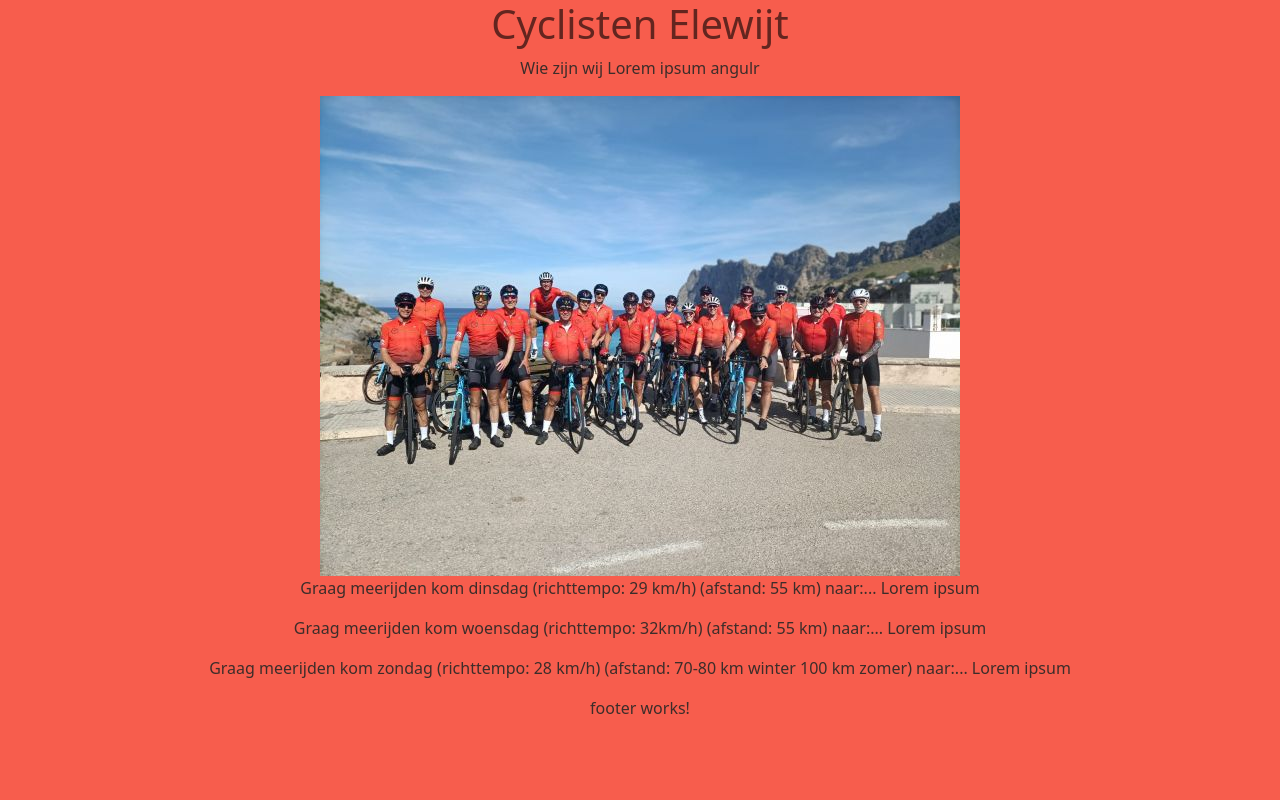
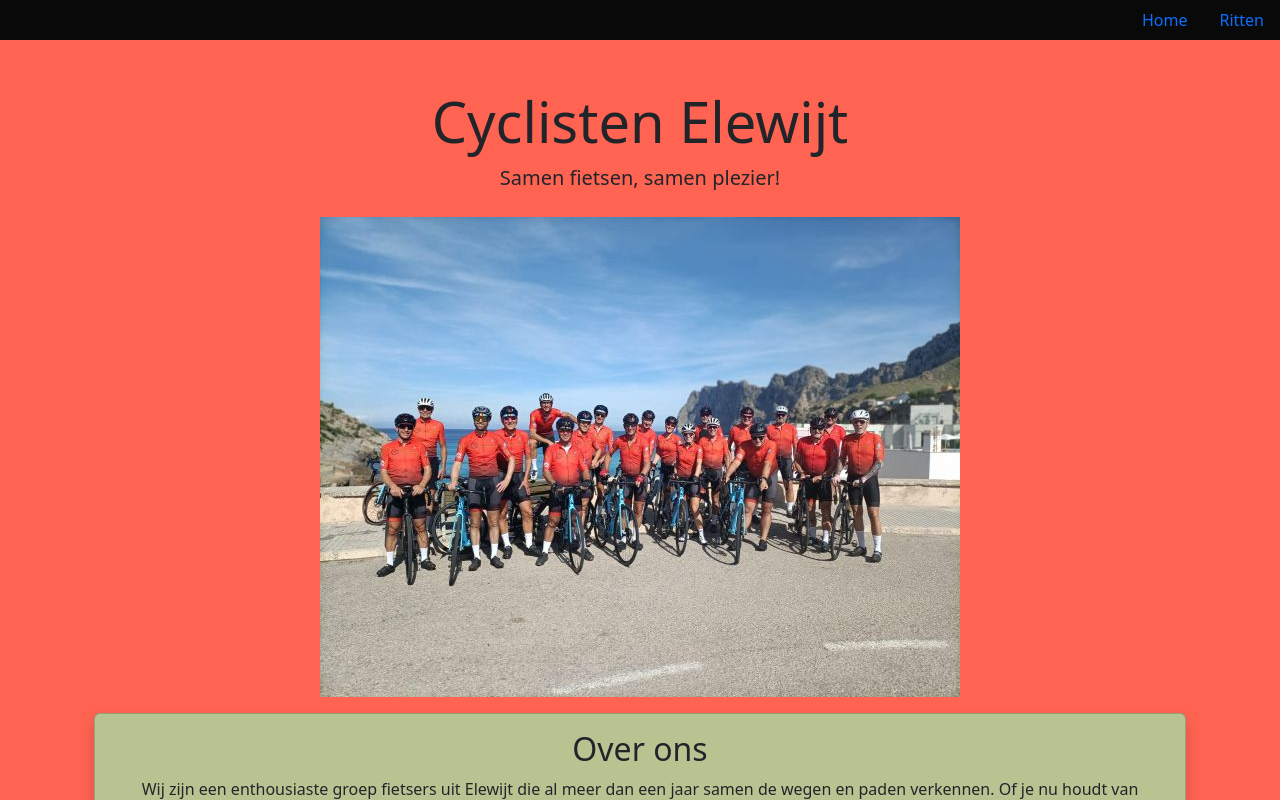
Before and after one commit to timaar/CyclistenElewijt, an Angular app: page / in a window 1280 px wide. Shown: the top 800 px of the page. Built offline with nearby package versions, Linux system fonts and the light colour scheme.

Commit message:
feat() using ng bootstrap

```diff
--- a/src/app/app.component.html
+++ b/src/app/app.component.html
@@ -1,11 +1,38 @@
+<app-navbar></app-navbar>
+
 <div class="container text-center">
-  <h1 class="text-primary-emphasis">Cyclisten Elewijt</h1>
-  <p class="text-body-primary">Wie zijn wij Lorem ipsum angulr</p>
+  <div class="container my-5">
+    <div class="text-center mb-4">
+      <h1 class="display-4">Cyclisten Elewijt</h1>
+      <p class="lead">Samen fietsen, samen plezier!</p>
+    </div>
 
-  <img src="images/cyclistenweb.jpg" alt="A description of the image" class="img-fluid">
+    <div style="margin-bottom: 1em;"><img src="images/cyclistenweb.jpg" alt="A description of the image" class="img-fluid">
+    </div>
 
-  <p class="text-body-primary">Graag meerijden kom dinsdag (richttempo: 29 km/h) (afstand: 55 km) naar:... Lorem ipsum</p>
-  <p class="text-body-primary">Graag meerijden kom woensdag (richttempo: 32km/h) (afstand: 55 km) naar:... Lorem ipsum</p>
-  <p class="text-body-primary">Graag meerijden kom zondag (richttempo: 28 km/h) (afstand: 70-80 km winter 100 km zomer) naar:... Lorem ipsum</p>
-  <app-footer></app-footer>
+    <div class="card shadow">
+      <div class="card-body">
+        <h2 class="card-title">Over ons</h2>
+        <p class="card-text">
+          Wij zijn een enthousiaste groep fietsers uit Elewijt die al meer dan een jaar samen de wegen en paden verkennen. Of je nu houdt van mountainbiken of koersfietsen, bij ons ben je van harte welkom!
+        </p>
+        <h3 class="mt-4">Onze wekelijkse ritten:</h3>
+        <ul class="list-group list-group-flush">
+          <li class="list-group-item"><strong>Zondag: </strong> Koersfiets (~90km) + Mountainbike (~50km). Afspraak in de <strong>Pater Penninckxstraat</strong>.</li>
+          <li class="list-group-item"><strong>Dinsdag:</strong> Koersfiets (~55km). Start om <strong>19:50</strong> aan de <strong>Hete Hoek (Kruispunt Lange Ravestraat met de Driesstraat)</strong>.</li>
+          <li class="list-group-item"><strong>Woensdag:</strong> Koersfiets (~60km). Samenkomst om <strong>20:00</strong> bij onze voorzitter in de Lange Ravestraat.</li>
+        </ul>
+        <p class="mt-4">
+          Wil je graag meefietsen? Sluit gerust aan bij een van onze ritten. Hoe meer fietsers, hoe meer vreugd! 🚴‍♂️🎉
+        </p>
+      </div>
+    </div>
+  </div>
+
+
+
+
+
 </div>
+
+<app-footer></app-footer>
--- a/src/app/app.component.ts
+++ b/src/app/app.component.ts
@@ -1,11 +1,12 @@
 import { Component } from '@angular/core';
 import { RouterOutlet } from '@angular/router';
 import {FooterComponent} from './footer/footer.component';
+import {NavbarComponent} from './navbar/navbar.component';
 
 @Component({
   selector: 'app-root',
   standalone: true,
-  imports: [RouterOutlet, FooterComponent],
+  imports: [RouterOutlet, FooterComponent, NavbarComponent],
   templateUrl: './app.component.html',
   styleUrl: './app.component.scss'
 })
--- a/src/app/footer/footer.component.html
+++ b/src/app/footer/footer.component.html
@@ -1 +1,3 @@
-<p>footer works!</p>
+<div class="nav bg-dark ">
+    <p class="text-secondary">Volg ons op Strava</p>
+</div>
--- /dev/null
+++ b/src/app/navbar/navbar.component.html
@@ -0,0 +1,10 @@
+<div class="bg-dark">
+<ul class="nav justify-content-end">
+  <li class="nav-item">
+    <a class="nav-link active" aria-current="page" href="#">Home</a>
+  </li>
+  <li class="nav-item">
+    <a class="nav-link" href="#">Ritten</a>
+  </li>
+</ul>
+</div>
--- a/src/color-palette.scss
+++ /dev/null
@@ -1,121 +0,0 @@
-// Note: Color palettes are generated from primary: #ff6352
-$_palettes: (
-  primary: (
-    0: #000000,
-    10: #410001,
-    20: #690002,
-    25: #7e0003,
-    30: #8f100c,
-    35: #a01e17,
-    40: #b12b21,
-    50: #d44436,
-    60: #f75d4d,
-    70: #ff8a7a,
-    80: #ffb4a9,
-    90: #ffdad5,
-    95: #ffedea,
-    98: #fff8f7,
-    99: #fffbff,
-    100: #ffffff,
-  ),
-  secondary: (
-    0: #000000,
-    10: #3d0503,
-    20: #5a1b14,
-    25: #69251e,
-    30: #773028,
-    35: #863c32,
-    40: #95473d,
-    50: #b35f54,
-    60: #d2786b,
-    70: #f19184,
-    80: #ffb4a9,
-    90: #ffdad5,
-    95: #ffedea,
-    98: #fff8f7,
-    99: #fffbff,
-    100: #ffffff,
-  ),
-  tertiary: (
-    0: #000000,
-    10: #281900,
-    20: #432c00,
-    25: #523600,
-    30: #604100,
-    35: #6f4b00,
-    40: #7f5600,
-    50: #9f6d00,
-    60: #c18500,
-    70: #e09f21,
-    80: #ffba3e,
-    90: #ffdeae,
-    95: #ffeeda,
-    98: #fff8f3,
-    99: #fffbff,
-    100: #ffffff,
-  ),
-  neutral: (
-    0: #000000,
-    10: #261816,
-    20: #3c2d2a,
-    25: #483735,
-    30: #544340,
-    35: #614e4b,
-    40: #6d5a57,
-    50: #87726f,
-    60: #a28c88,
-    70: #bea6a2,
-    80: #dac1bd,
-    90: #f7ddd9,
-    95: #ffedea,
-    98: #fff8f7,
-    99: #fffbff,
-    100: #ffffff,
-    4: #170b09,
-    6: #1d100e,
-    12: #2a1c1a,
-    17: #362624,
-    22: #41312f,
-    24: #463533,
-    87: #eed4d0,
-    92: #fde2de,
-    94: #ffe9e6,
-    96: #fff0ee,
-  ),
-  neutral-variant: (
-    0: #000000,
-    10: #2a1614,
-    20: #412b28,
-    25: #4d3632,
-    30: #5a413d,
-    35: #664c48,
-    40: #735854,
-    50: #8d706c,
-    60: #a98985,
-    70: #c5a49f,
-    80: #e2bfb9,
-    90: #ffdad5,
-    95: #ffedea,
-    98: #fff8f7,
-    99: #fffbff,
-    100: #ffffff,
-  ),
-  error: (
-    0: #000000,
-    10: #410002,
-    20: #690005,
-    25: #7e0007,
-    30: #93000a,
-    35: #a80710,
-    40: #ba1a1a,
-    50: #de3730,
-    60: #ff5449,
-    70: #ff897d,
-    80: #ffb4ab,
-    90: #ffdad6,
-    95: #ffedea,
-    98: #fff8f7,
-    99: #fffbff,
-    100: #ffffff,
-  ),
-);
--- a/src/index.html
+++ b/src/index.html
@@ -7,7 +7,7 @@
   <meta name="viewport" content="width=device-width, initial-scale=1">
   <link rel="icon" type="image/x-icon" href="favicon.ico">
 </head>
-<body class="bg-primary">
+<body class="bg-light">
   <app-root>
   </app-root>
 </body>
--- a/src/styles.scss
+++ b/src/styles.scss
@@ -1,26 +1,15 @@
-// Import the color-palette file (assuming it defines $_palettes)
-@import "color-palette";
+$white: #b8c392;
 
-// Map palette colors to Bootstrap variables
-$primary: map-get(map-get($_palettes, primary), 60);        // Primary color - core shade
-$secondary: map-get(map-get($_palettes, secondary), 70);    // Secondary color - slightly lighter for contrast
-$success: map-get(map-get($_palettes, tertiary), 60);       // Success color mapped to a friendly shade from tertiary
-$info: map-get(map-get($_palettes, neutral), 70);           // Info color using neutral for softer accents
-$warning: map-get(map-get($_palettes, tertiary), 80);       // Warning color with a bright accent
-$danger: map-get(map-get($_palettes, error), 60);           // Danger color using error palette
-$light: map-get(map-get($_palettes, neutral), 95);          // Light background color
-$dark: map-get(map-get($_palettes, neutral), 20);           // Dark color for contrast text and elements
-
-// Optionally, define gray shades used in Bootstrap by default
-$gray-100: map-get(map-get($_palettes, neutral), 95);
-$gray-200: map-get(map-get($_palettes, neutral), 90);
-$gray-300: map-get(map-get($_palettes, neutral), 80);
-$gray-400: map-get(map-get($_palettes, neutral), 70);
-$gray-500: map-get(map-get($_palettes, neutral), 60);
-$gray-600: map-get(map-get($_palettes, neutral), 50);
-$gray-700: map-get(map-get($_palettes, neutral), 40);
-$gray-800: map-get(map-get($_palettes, neutral), 30);
-$gray-900: map-get(map-get($_palettes, neutral), 20);
+$theme-colors: (
+  "light":      #ff6352,
+  "dark":       #0a090a,
+  "primary":    #053025,
+  "secondary":  #285f88,
+  "info":       #eceae5,
+  "success":    #14a83b,
+  "warning":    #f2c614,
+  "danger":     #f40840,
+);
 
 // Import Bootstrap SCSS file after defining custom variables
 @import 'bootstrap/scss/bootstrap';
```
Also changed, not shown: src/app/navbar/navbar.component.ts (added, +12 -0 lines), src/app/navbar/navbar.component.scss (added), 1 other file (tests, documents, lock files or other folders).
